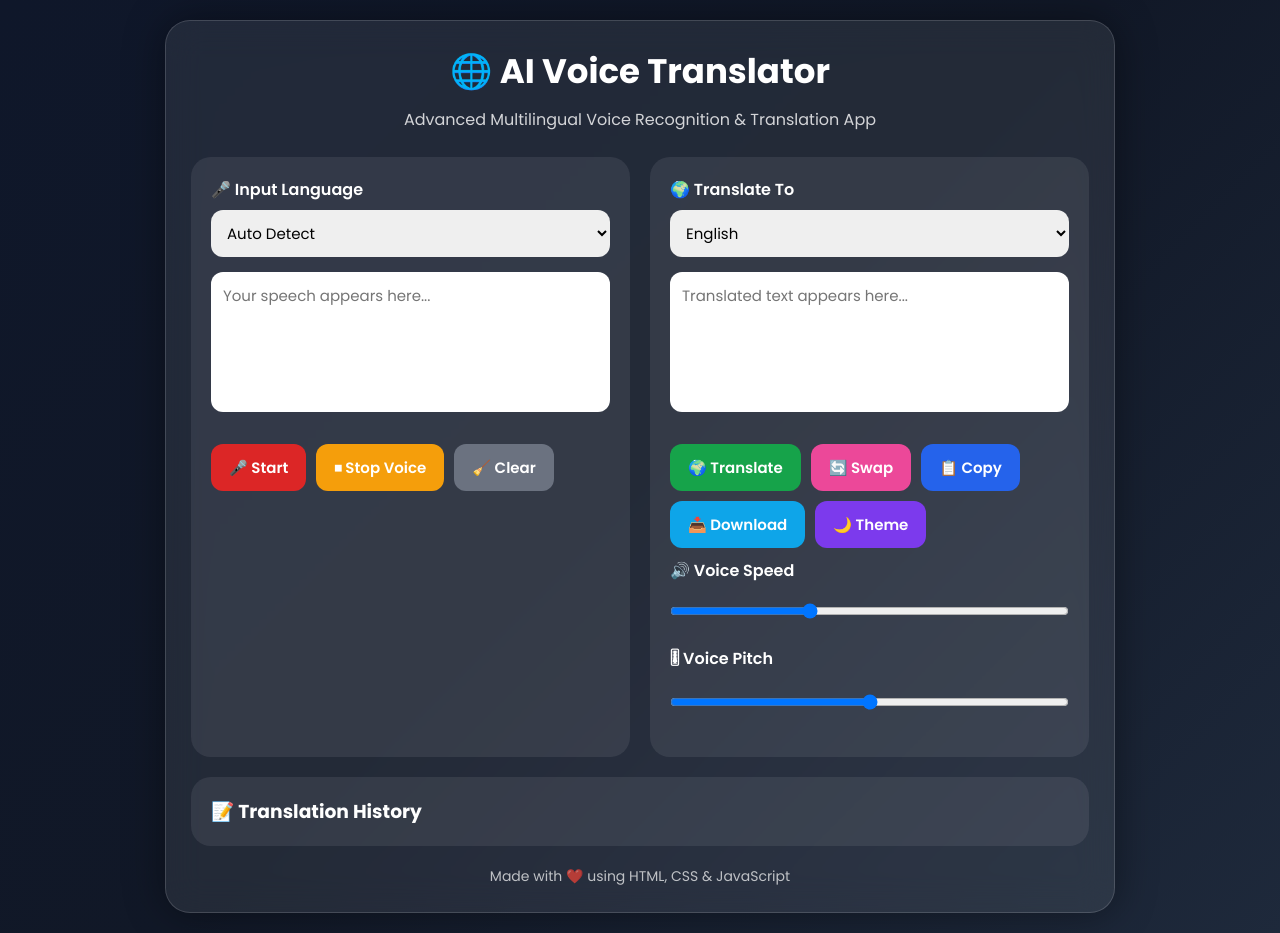
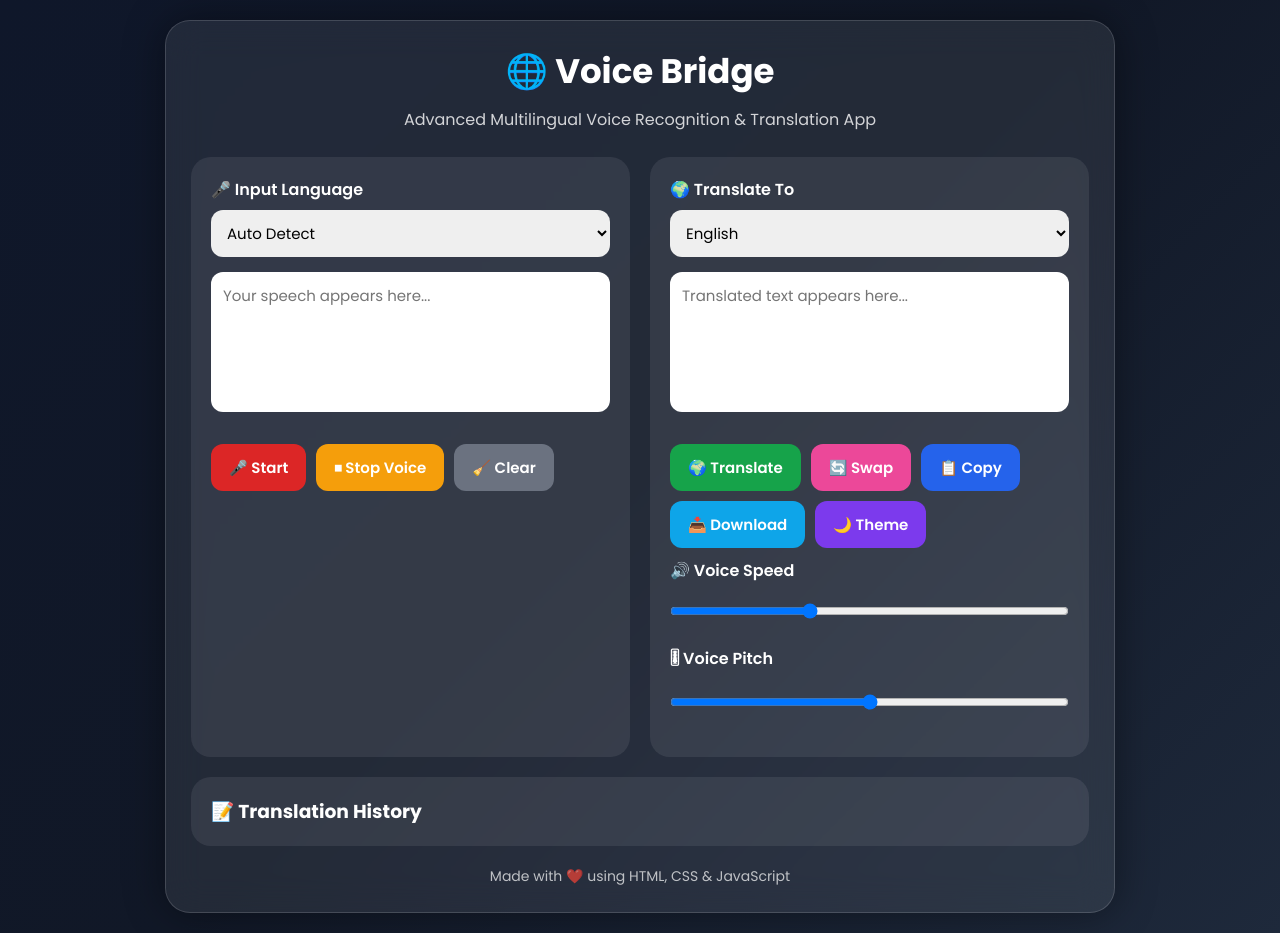
Before and after one commit to pravallika-216/voice-recognition-and-translation, a plain HTML site: page codes/index.html in a window 1280 px wide. Drawn offline with Linux system fonts and the light colour scheme.

Commit message:
Update index.html

```diff
--- a/codes/index.html
+++ b/codes/index.html
@@ -14,7 +14,7 @@
 
 <div class="container">
 
-<div class="title">🌐 AI Voice Translator</div>
+<div class="title">🌐 Voice Bridge</div>
 <div class="subtitle">Advanced Multilingual Voice Recognition & Translation App</div>
 
 <div class="grid">
```
